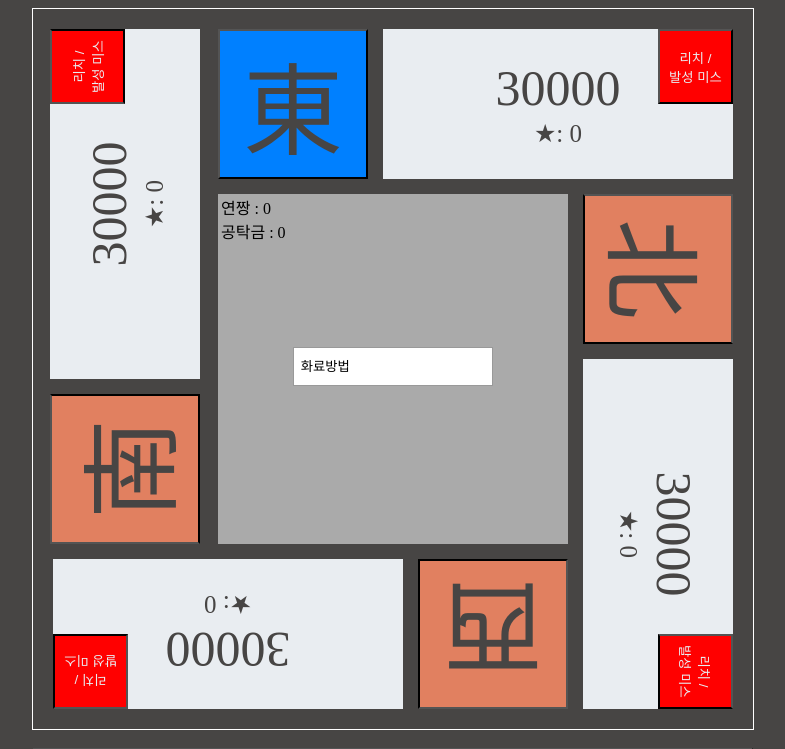
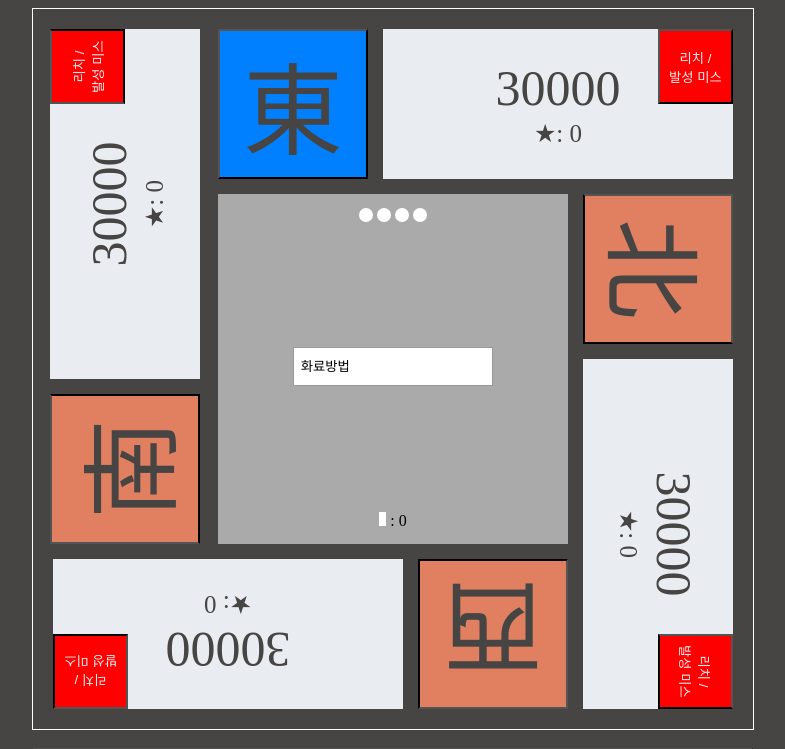
Before and after one commit to MinyShrimp/mahjong, a Django app: page / in a window 1280 px wide. Shown: the part 131-880 px from the top of the page, without its empty margins (247-1032 px from the left). Run offline with Django 3.2, Linux system fonts and the light colour scheme.

Commit message:
연짱, 공탁금 그래픽 수정

```diff
--- a/calculation/static/css/main.css
+++ b/calculation/static/css/main.css
@@ -42,13 +42,6 @@ select::-ms-expand {
     position: relative;
 
     border: 1px solid white;
-}
-
-#public-score {
-    text-align: left;
-    float: left;
-    margin-top: 1px;
-    margin-left: 3px;
 }
 
 #rect1 {
@@ -222,3 +215,39 @@ input {
     padding: 0px;
     margin: 0px;
 }
+
+#prolongation {
+    position: absolute;
+    width: 100%;
+    top: 14px;
+}
+
+.circle {
+    width: 14px;
+    height: 14px;
+    border-radius: 50%;
+    background-color: white;
+    display: inline-block;
+}
+
+.circle-select {
+    background-color: greenyellow;
+}
+
+.circle-double-select {
+    background-color: green;
+}
+
+#public-score {
+    position: absolute;
+    width: 100%;
+    bottom: 14px;
+    text-align: center;
+}
+
+.box {
+    width: 7px;
+    height: 14px;
+    background-color: white;
+    display: inline-block;
+}
--- a/calculation/static/js/main.js
+++ b/calculation/static/js/main.js
@@ -160,12 +160,30 @@ function show_score() {
     var _documents_public = document.getElementById("public-score");
     var _documents_score  = document.getElementsByName("score");
     var _documents_star   = document.getElementsByName("star");
+    var _documents_prolongations = document.getElementsByClassName("circle");
 
     for (var i = 0; i < 4; i++) {
         _documents_score[i].innerHTML = mahjong.peoples[i].score;
         _documents_star[i].innerHTML = "★: " + mahjong.peoples[i].star;
     }
-    _documents_public.innerHTML = "연짱 : " + mahjong.prolongation + "<br>공탁금 : " + mahjong.public_score;
+    _documents_public.innerHTML = "<div class='box'></div> : " + mahjong.public_score;
+
+    // 연짱 처리
+    _documents_prolongations[0].classList.remove('circle-double-select');
+    for(var i = 0; i < 4; i++) {
+        _documents_prolongations[i].classList.remove('circle-select');
+    }
+
+    if( mahjong.prolongation <= 4 ) {
+        for(var i = 0; i < mahjong.prolongation; i++) {
+            _documents_prolongations[i].classList.add('circle-select');
+        }
+    } else {
+        _documents_prolongations[0].classList.add('circle-double-select');
+        for(var i = 1; i < mahjong.prolongation - 5; i++) {
+            _documents_prolongations[i].classList.add('circle-select');
+        }
+    }
 }
 
 function btn_click(obj) {
--- a/calculation/templates/calculation/main.html
+++ b/calculation/templates/calculation/main.html
@@ -12,7 +12,7 @@
         </h1>
         <div id="wrapper">
             <div class="center">
-                <span id="public-score"> 연짱 : 0 <br>공탁금 : 0 </span>
+                <div id="prolongation"><div class="circle"></div>&nbsp;<span class="circle"></span>&nbsp;<span class="circle"></span>&nbsp;<span class="circle"></span></div>
                 <div class="pre pre0">
                     <select name="hwa" id="hwa" style="top: 4em;" onchange="javascript:hwa_click(this);">
                         <option value="0">화료방법</option>
@@ -65,6 +65,7 @@
                         <button onclick="javascript:terminal_click();">확인</button>
                     </div>
                 </div>
+                <div id="public-score"> <div class="box"></div> : 0 </div>
             </div>
             <div id="rect1">
                 <button class="btns select" onclick="javascript:btn_click(this);" value="1">
```
